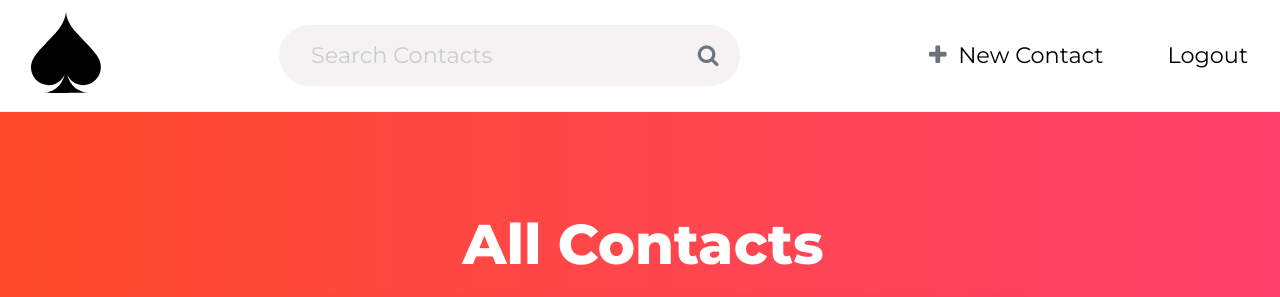
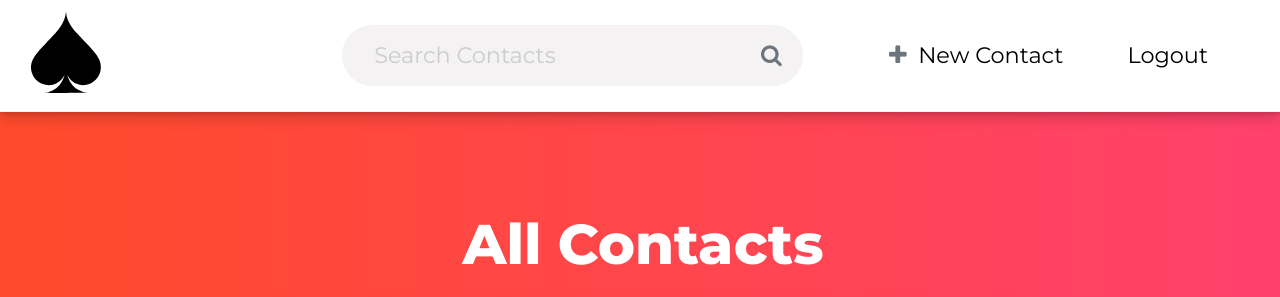
Before and after one commit to shelbymenown/COP4331-Group-30-Contact-Manager, a PHP site: page /Front/VSC/contacts.html in a window 1280 px wide. Shown: the top 297 px of the page. Run offline with PHP 8.4, Linux system fonts and the light colour scheme.

Commit message:
Tweak header a bit

```diff
--- a/Front/VSC/contacts.css
+++ b/Front/VSC/contacts.css
@@ -54,6 +54,9 @@ body {
     -webkit-box-align: center;
     -ms-flex-align: center;
 	align-items: center;
+
+	box-shadow: 0 8px 12px rgba(0,0,0,0.13),
+				0 3px 3px rgba(0,0,0,0.10);
 }
 
 @media only screen and (max-width: 31.25em) {
@@ -109,6 +112,8 @@ body {
 	transform: translateX(40px);
 }
 .search {
+	margin-left: 13vw;
+
     -webkit-box-flex: 0;
     -ms-flex: 0 0 40%;
 	flex: 0 0 40%;
@@ -242,6 +247,10 @@ body {
 
 .user-nav__container:active {
     background-color: var(--color-grey-light-3)
+}
+
+.user-nav__container:last-child {
+	margin-right: 40px;
 }
 
 .logo-name
```
